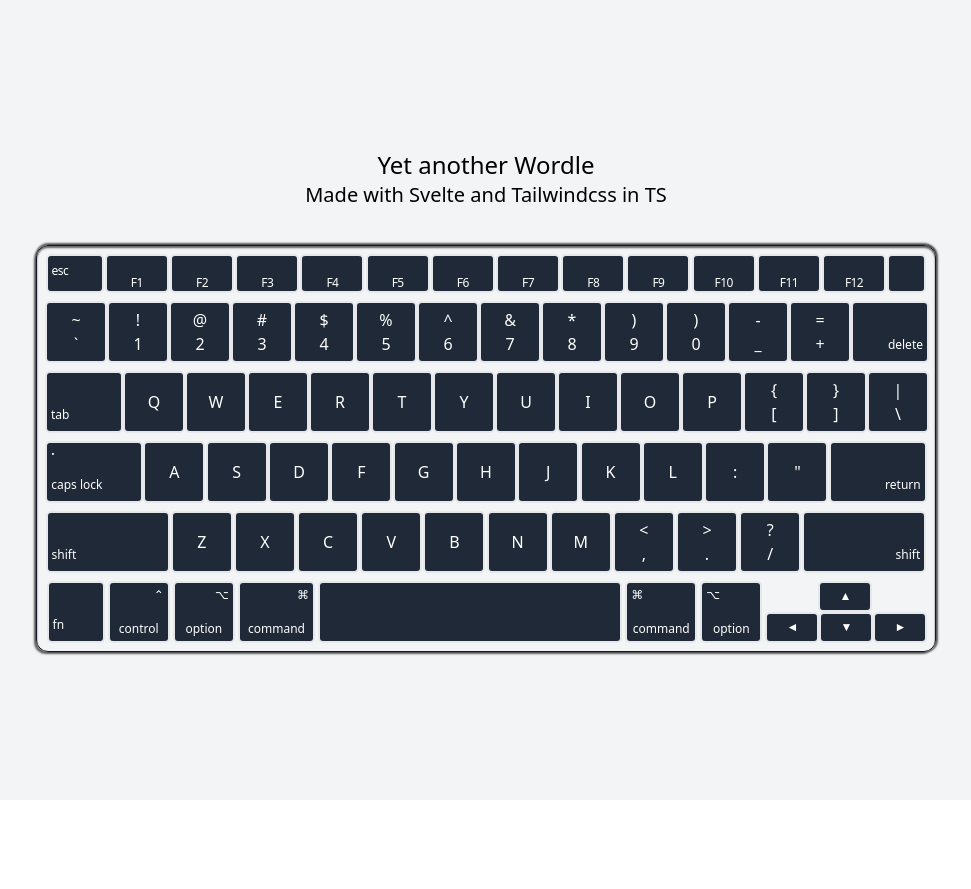
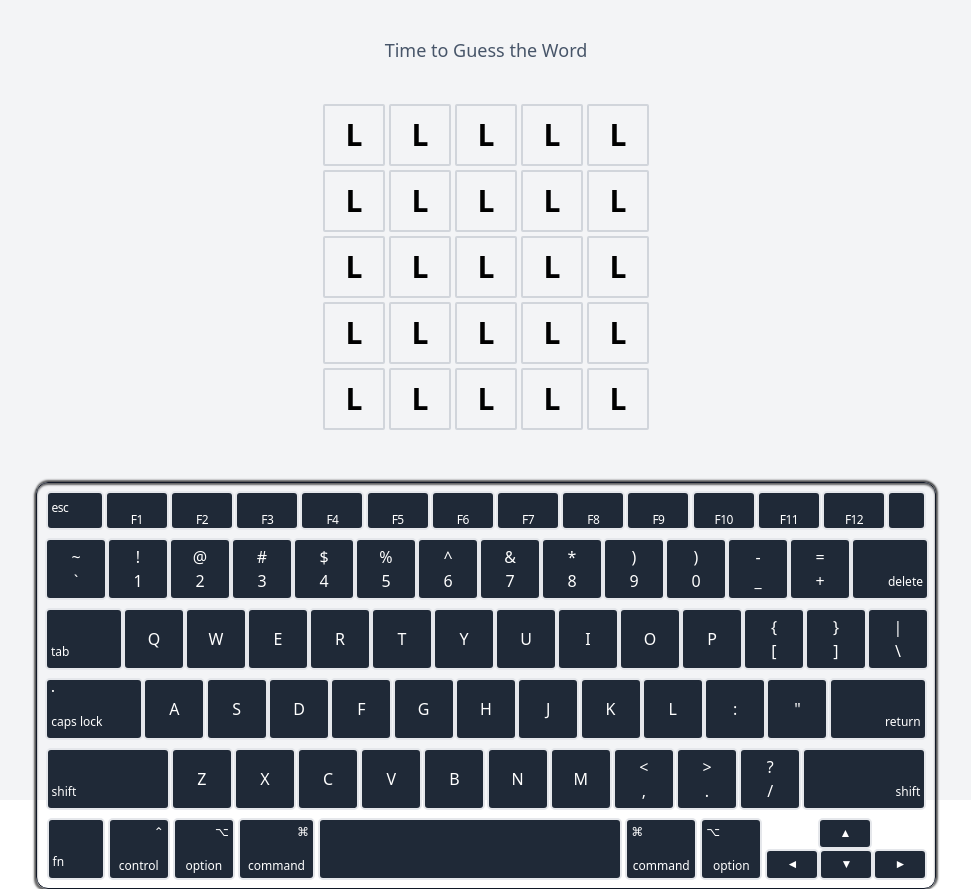
Before and after one commit to atcheri/swordle, a Svelte app: page / in a window 1280 px wide. Shown: the whole page, without its empty margins (154-1125 px from the left). Before the commit the page ends 800 px from the top, so only its background shows below. Built offline with nearby package versions, Linux system fonts and the light colour scheme.

Commit message:
feat: add board and letter placeholders

```diff
--- a/src/App.svelte
+++ b/src/App.svelte
@@ -1,4 +1,5 @@
 <script lang="ts">
+  import Board from "./lib/board/Board.svelte";
   import Keyboard from "./lib/keyboard/Keyboard.svelte";
 
   const onLetter = (letter: string) => {
@@ -23,5 +24,8 @@
 >
   <h1 class="text-2xl">Yet another Wordle</h1>
   <h2 class="text-xl mb-6">Made with Svelte and Tailwindcss in TS</h2>
+  <h3 class="text-lg my-10 text-slate-600">Time to Guess the Word</h3>
+  <Board />
+  <span class="mt-10" />
   <Keyboard {onReturn} {onLetter} {onDelete} {onSpace} />
 </main>
--- /dev/null
+++ b/src/lib/board/Board.svelte
@@ -0,0 +1,11 @@
+<script lang="ts">
+  import Line from "./Line.svelte";
+
+  const tries = [0, 1, 2, 3, 4];
+</script>
+
+<div class="flex flex-col gap-1">
+  {#each tries as _, i}
+    <Line rank={i} />
+  {/each}
+</div>
--- /dev/null
+++ b/src/lib/board/LetterPlaceHolder.svelte
@@ -0,0 +1,7 @@
+<script lang="ts"></script>
+
+<div
+  class="font-bold text-3xl flex justify-center items-center w-[62px] h-[62px] border-solid border-[2px] border-gray-300 rounded-sm"
+>
+  L
+</div>
--- /dev/null
+++ b/src/lib/board/Line.svelte
@@ -0,0 +1,13 @@
+<script lang="ts">
+  import LetterPlaceHolder from "./LetterPlaceHolder.svelte";
+
+  export let rank: number;
+</script>
+
+<div class="flex gap-1">
+  <LetterPlaceHolder />
+  <LetterPlaceHolder />
+  <LetterPlaceHolder />
+  <LetterPlaceHolder />
+  <LetterPlaceHolder />
+</div>
```
